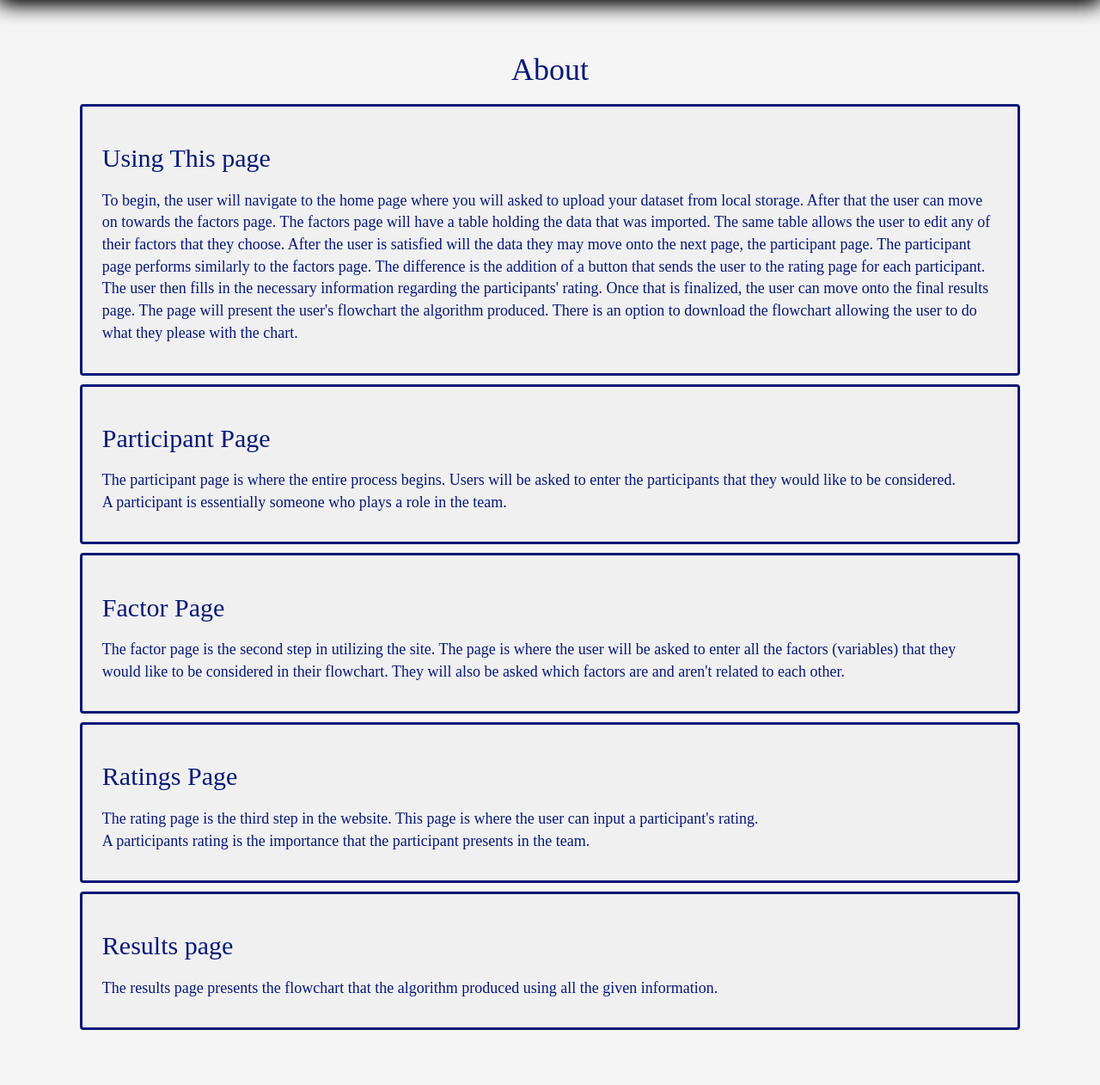
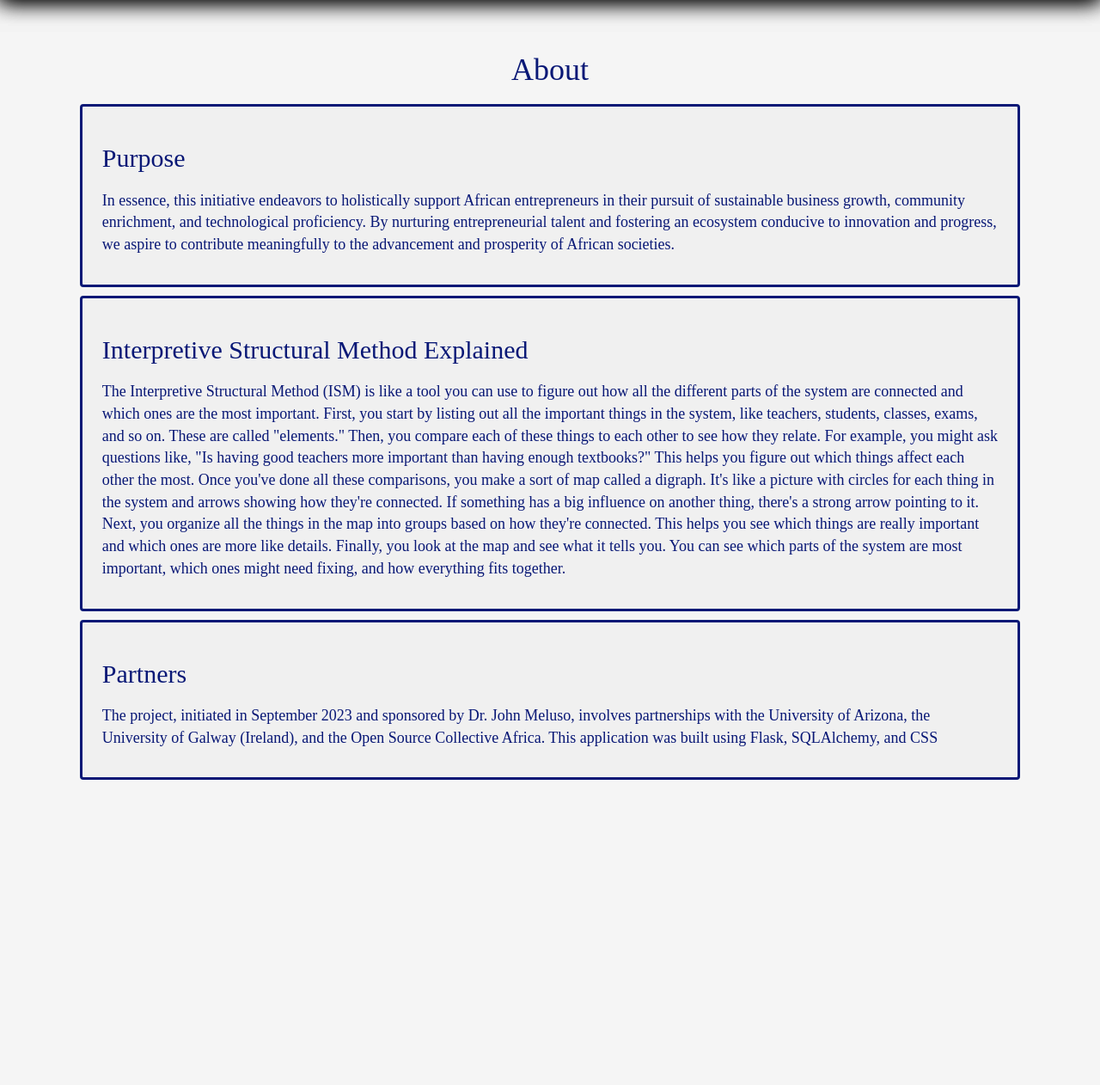
Before and after one commit to VERSO-UVM/Interactive-Management-App, a Flask app: page /about in a window 1280 px wide. Shown: the part 80-1342 px from the top of the page at 86% size. After the commit the page ends 987 px from the top, so only its background shows below. Run offline with Flask 3, Linux system fonts and the light colour scheme; some libraries are stand-ins or nearby versions.

Commit message:
changed about page

```diff
--- a/flask_app/templates/about.html
+++ b/flask_app/templates/about.html
@@ -18,44 +18,30 @@ About Page
 {% block content %}
 <div class="grid-container">
       <h1 class="pt-5 pb-2">About</h1>  {# Heading for the about page #}
-      <!-- The entire page will instruct the users ( in non technical language) how to use the website.
-      Overview of all pages and what they do -->
-      <!--First Section (Instruct the user on how to use the website) --->
+      <!--First Section (Purpose) --->
       <div class="usingPage">
-      <h2> Using This page</h2>
-      <p> To begin, the user will navigate to the home page where you will asked to upload your dataset from local storage.
-         After that the user can move on towards the factors page. The factors page will have a table holding the data that was imported. The same
-         table allows the user to edit any of their factors that they choose. After the user is satisfied will the data they may move onto the next page,
-         the participant page. The participant page performs similarly to the factors page. The difference is the addition of a button that sends the user to
-         the rating page for each participant. The user then fills in the necessary information regarding the participants' rating. Once that is finalized, the
-         user can move onto the final results page. The page will present the user's flowchart the algorithm produced. There is an option to download the flowchart
-         allowing the user to do what they please with the chart.
-        </p>
+      <h2> Purpose </h2>
+      <p>In essence, this initiative endeavors to holistically support African entrepreneurs in their pursuit of sustainable business growth, community enrichment, and technological proficiency.
+        By nurturing entrepreneurial talent and fostering an ecosystem conducive to innovation and progress, we aspire to contribute meaningfully to the advancement and prosperity of African societies.</p>
       </div>
-      <!-- Second Section (overview of each page & what they do) --->
+      <!-- Second Section (ISM Explain like im 5) --->
       <div class="participantPage">
-      <h2> Participant Page </h2>
-      <p> The participant page is where the entire process begins. Users will be asked to enter the participants that they would like to be
-        considered.<br>A participant is essentially someone who plays a role in the team. </p>
+      <h2>Interpretive Structural Method Explained</h2>
+      <p>The Interpretive Structural Method (ISM) is like a tool you can use to figure out how all the different parts of the system are connected and which ones are the most important.
+        First, you start by listing out all the important things in the system, like teachers, students, classes, exams, and so on. These are called "elements."
+        Then, you compare each of these things to each other to see how they relate. For example, you might ask questions like, "Is having good teachers more important than having enough textbooks?" This helps you figure out which things affect each other the most.
+        Once you've done all these comparisons, you make a sort of map called a digraph. It's like a picture with circles for each thing in the system and arrows showing how they're connected. If something has a big influence on another thing, there's a strong arrow pointing to it.
+        Next, you organize all the things in the map into groups based on how they're connected. This helps you see which things are really important and which ones are more like details.
+        Finally, you look at the map and see what it tells you. You can see which parts of the system are most important, which ones might need fixing, and how everything fits together. </p>
       </div>
 
-      <div class="factorPage">
-      <h2> Factor Page </h2>
-      <p> The factor page is the second step in utilizing the site. The page is where the user will be asked to enter all
-        the factors (variables) that they would like to be considered in their flowchart. They will also be asked which factors are and aren't
-      related to each other. </p>
-      </div>
+      <!-- Second Section (Sponsers) --->
+      <div class="participantPage">
+        <h2>Partners</h2>
+        <p>The project, initiated in September 2023 and sponsored by Dr. John Meluso, involves partnerships with the University of Arizona, the University of Galway (Ireland), and the Open Source Collective Africa.
+          This application was built using Flask, SQLAlchemy, and CSS
+        </p>
+        </div>
 
-      <div class="ratingPage">
-      <h2> Ratings Page</h2>
-      <p> The rating page is the third step in the website. This page is where the user can input a participant's rating.<br>A participants rating is the importance that
-        the participant presents in the team.
-      </p>
-      </div>
-
-      <div class="resultPage">
-      <h2> Results page</h2>
-      <p> The results page presents the flowchart that the algorithm produced using all the given information.</p>
-      </div>
 </div>
 {% endblock %}
```
